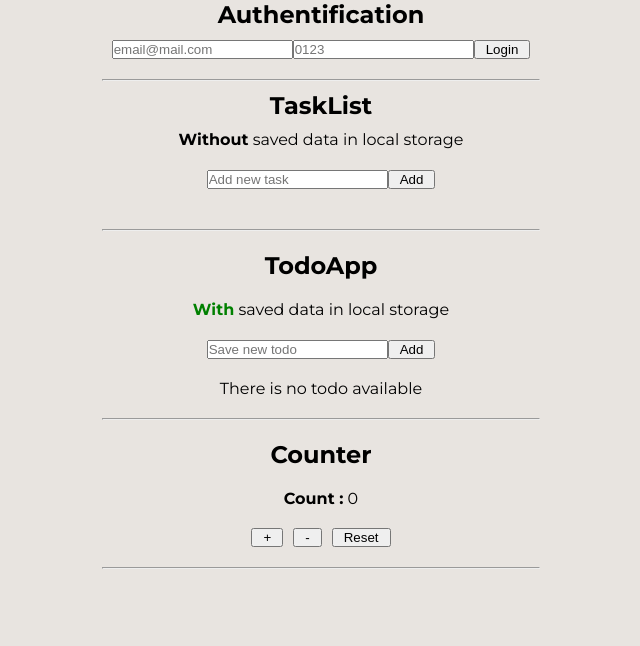
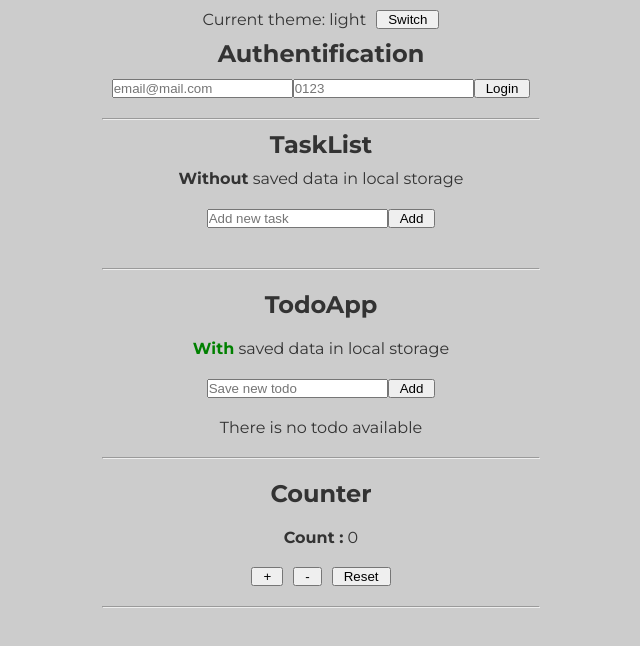
Before and after one commit to Guiomino/Training-Next.tsx, a Next.js app: page / in a window 1280 px wide. Shown: the top 646 px of the page, without its empty margins (319-959 px from the left). Built offline with nearby package versions, Linux system fonts and the light colour scheme.

Commit message:
feat(lightMod):ThemeSwitcher + ThemeContext

```diff
--- /dev/null
+++ b/src/app/component/lightMod/ThemeSwitcher.tsx
@@ -0,0 +1,26 @@
+// ThemeSwitcher.tsx
+
+"use client"
+
+import React from 'react';
+import { useThemeContext } from '../../context/ThemeContext';
+
+const ThemeSwitcher = () => {
+    const { theme, toggleTheme } = useThemeContext();
+
+    return (
+        <>
+            <div>
+                <p>Current theme: {theme}</p>
+                <button onClick={toggleTheme}>Switch</button>
+            </div>
+        </>
+    );
+};
+
+export default ThemeSwitcher;
+
+// Importer le hook personnalisé useThemeContext
+// Créer un composant ThemeSwitcher
+// il récupère les ThemeContext.Provider et le définit avec le hook personnalisé useThemeContext
+// il retourne ensuite les éléments qui doivent s'afficher : le theme courant + le button de switch
--- /dev/null
+++ b/src/app/context/ThemeContext.tsx
@@ -0,0 +1,65 @@
+// ThemeContext.tsx
+
+"use client"
+
+import React, { createContext, useContext, useState, ReactNode, useEffect } from 'react';
+
+type Theme = 'light' | 'dark';
+
+interface ThemeContextI {
+    theme: Theme;
+    toggleTheme: () => void;
+};
+
+const ThemeContext = createContext<ThemeContextI | undefined>(undefined);
+
+export const ThemeProvider = ({ children }: { children: ReactNode }) => {
+    const [theme, setTheme] = useState<Theme>('light');
+
+    const toggleTheme = () => {
+        setTheme((prevTheme) => (prevTheme === 'light' ? 'dark' : 'light'));
+    };
+
+    useEffect(() => {
+        const body = document.body;
+        if (theme === 'light') {
+            body.style.backgroundColor = '#ccc';
+            body.style.color = '#333';
+        } else {
+            body.style.backgroundColor = '#333';
+            body.style.color = '#ffffff';
+        }
+    }, [theme]);
+
+    return (
+        <ThemeContext.Provider value={{ theme, toggleTheme }}>
+            {children}
+        </ThemeContext.Provider>
+    );
+};
+
+export const useThemeContext = () => {
+    const context = useContext(ThemeContext);
+    if (!context) {
+        throw new Error('useThemeContext must be used within a ThemeProvider');
+    }
+    return context;
+};
+
+
+// - Définir le type Theme avec les valeurs possibles 'light' et 'dark'
+// - Définir l'interface ThemeContextI avec les propriétés theme et toggleTheme
+
+// - Créer le contexte ThemeContext avec une valeur initiale indéfinie
+
+// - Définir le composant ThemeProvider pour fournir le contexte aux composants enfants
+// - Gérer l'état du thème, initialisé à 'light'
+
+// - Définir la fonction toggleTheme pour basculer entre 'light' et 'dark'
+
+// - Utiliser useEffect pour appliquer les styles de thème au body du document à chaque changement de thème
+
+// - Retourner le ThemeContext.Provider avec le contexte et les enfants
+
+// - Définir le hook personnalisé useThemeContext pour accéder facilement au contexte
+// - Vérifier que le contexte est défini avant de le retourner, sinon lancer une erreur
--- a/src/app/layout.tsx
+++ b/src/app/layout.tsx
@@ -1,6 +1,9 @@
 import type { Metadata } from "next";
 import { Montserrat } from "next/font/google";
 import "./globals.css";
+import { ThemeProvider } from "./context/ThemeContext";
+
+
 
 const montserrat = Montserrat({ subsets: ["latin"] });
 
@@ -16,9 +19,11 @@ export default function RootLayout({
 }>) {
   return (
     <html lang="en">
+      <ThemeProvider>
         <body className={montserrat.className}>
           {children}
         </body>
+      </ThemeProvider>
     </html>
   );
 }
--- a/src/app/page.tsx
+++ b/src/app/page.tsx
@@ -1,12 +1,16 @@
 
 import Authentification from "./component/authentification/Authentification"
 import Counter from "./component/counterReducer/Counter";
+import ThemeSwitcher from "./component/lightMod/ThemeSwitcher";
+
+
 import TaskList from "./component/taskList/TaskList";
 import TodoApp from "./component/todoApp/TodoApp";
 
 export default function Home() {
   return (
     <main>
+      <ThemeSwitcher />
       <Authentification />
       <TaskList />
       <TodoApp />
```
